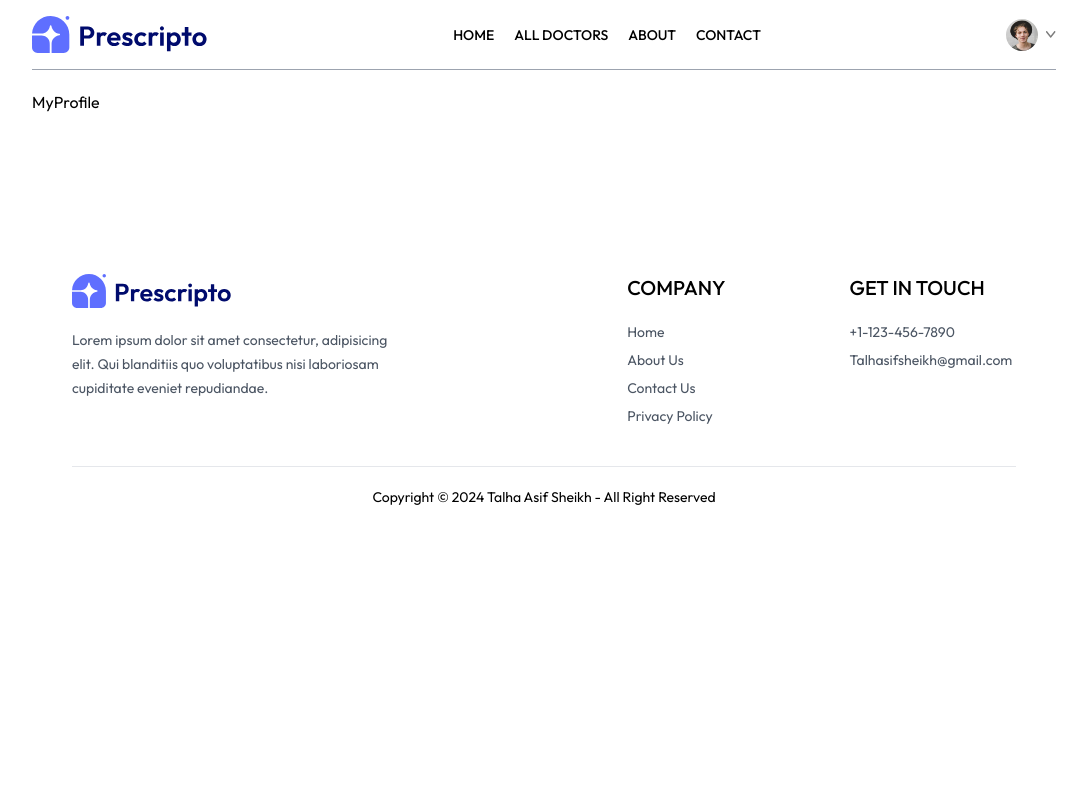
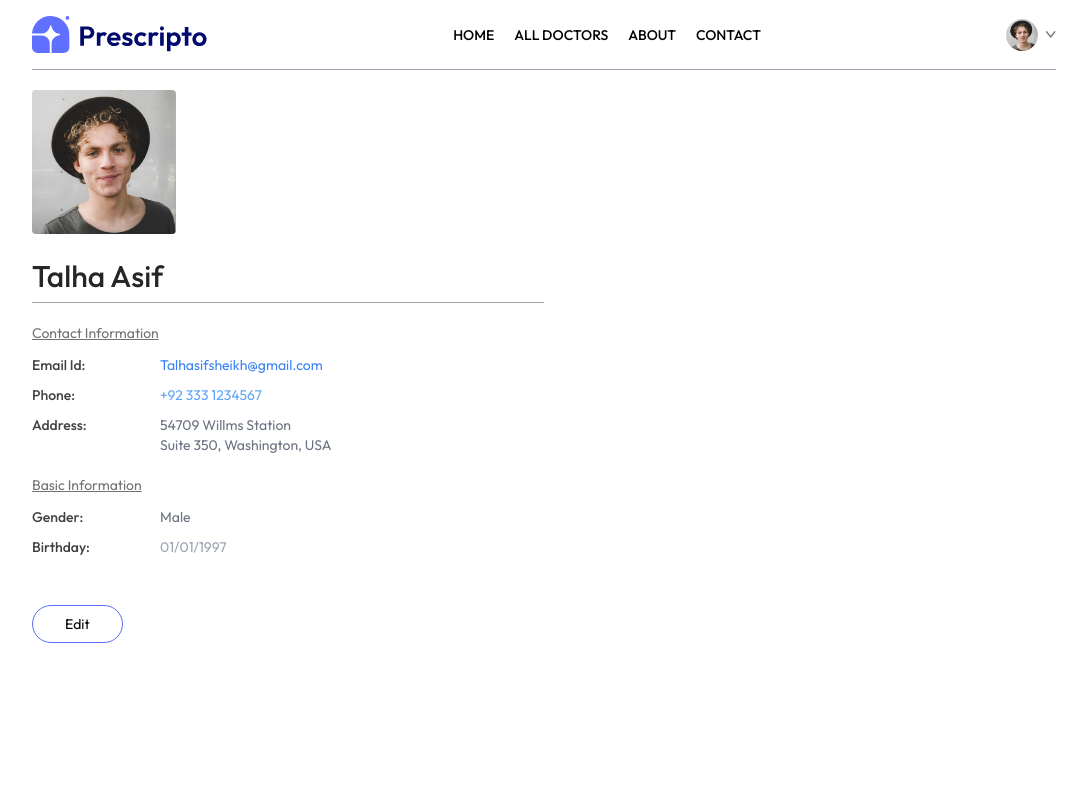
Before and after one commit to TalhaAsifSheikh/Prescripto, a React (Vite) app: page /my-profile in a window 1280 px wide. Shown: the top 800 px of the page, without its empty margins (96-1183 px from the left). Built offline with nearby package versions, Linux system fonts and the light colour scheme.

Commit message:
profile page

```diff
--- a/src/pages/MyProfile.jsx
+++ b/src/pages/MyProfile.jsx
@@ -1,7 +1,102 @@
-import React from 'react'
+import React, { useState } from 'react'
+import { assets } from '../assets/assets'
 
 export default function MyProfile() {
+
+  const [userData, setUserData] = useState({
+    name: 'Talha Asif',
+    image: assets.profile_pic,
+    email: 'Talhasifsheikh@gmail.com',
+    phone: '+92 333 1234567',
+    address: {
+      line1: '54709 Willms Station',
+      line2: 'Suite 350, Washington, USA'
+    },
+    gender: 'Male',
+    dob: '01/01/1997',
+  })
+
+  const [isEdit, setIsEdit] = useState(false)
+
   return (
-    <div>MyProfile</div>
+    <div className='max-w-lg flex flex-col gap-2 text-sm'>
+      <img className='w-36 rounded' src={userData.image} alt="" />
+
+      {
+        isEdit
+          ? <input className='bg-gray-50 text-3xl font-medium max-w-60 mt-4' type='text' value={userData.name} onChange={(e) => setUserData(prev => ({ ...prev, name: e.target.value }))} />
+          : <p className='font-medium text-3xl text-neutral-800 mt-4'>{userData.name}</p>
+      }
+
+      <hr className='bg-zinc-400 h-[1px] border-none'/>
+
+      <div>
+        <p className='text-neutral-500 underline mt-3'>Contact Information</p>
+        <div className='grid grid-cols-[1fr_3fr] gap-y-2.5 mt-3 text-neutral-700'>
+          <p className='font-medium'>Email Id:</p>
+          {
+            isEdit
+              ? <input className='bg-gray-100 max-w-52' type='text' value={userData.email} onChange={(e) => setUserData(prev => ({ ...prev, email: e.target.value }))} />
+              : <p className='text-blue-500'>{userData.email}</p>
+          }
+
+          <p className='font-medium'>Phone:</p>
+          {
+            isEdit
+              ? <input className='bg-gray-100 max-w-52' type='text' value={userData.phone} onChange={(e) => setUserData(prev => ({ ...prev, phone: e.target.value }))} />
+              : <p className='text-blue-400'>{userData.phone}</p>
+          }
+
+          <p className='font-medium'>Address:</p>
+          {
+            isEdit
+              ? <p>
+                  <input className='bg-gray-50' onChange={(e) => setUserData(prev => ({ ...prev, address: { ...prev.address, line1: e.target.value } }))} value={userData.address.line1} type="text" />
+                  <br />
+                  <input className='bg-gray-50' onChange={(e) => setUserData(prev => ({ ...prev, address: { ...prev.address, line2: e.target.value } }))} value={userData.address.line2} type="text" />
+                </p>
+              : <p className='text-gray-500'>
+                  {userData.address.line1}
+                  <br />
+                  {userData.address.line2}
+                </p>
+          }
+
+        </div>
+      </div>
+
+      <div>
+        <p className='text-neutral-500 underline mt-3'>Basic Information</p>
+        <div className='grid grid-cols-[1fr_3fr] gap-y-2.5 mt-3 text-neutral-700'>
+          <p className='font-medium'>Gender:</p>
+          {
+            isEdit
+              ? <select className='max-w-20 bg-gray-100' onChange={(e) => setUserData(prev => ({ ...prev, gender: e.target.value }))} value={userData.gender}>
+                  <option value="Male">Male</option>
+                  <option value="Female">Female</option>
+                </select>
+              : <p className='text-gray-500'>{userData.gender}</p>
+          }
+
+          <p className='font-medium'>Birthday:</p>
+          {
+            isEdit
+              ? <input className='max-w-28 bg-gray-100' type='date' onChange={(e) => setUserData(prev => ({ ...prev, dob: e.target.value }))} value={userData.dob} />
+              : <p className='text-gray-400'>{userData.dob}</p>
+          }
+        </div>
+      </div>
+
+      <div className='mt-10 flex gap-4'>
+        <button className='border border-primary px-8 py-2 rounded-full hover:bg-primary hover:text-white transition-all' onClick={() => setIsEdit(!isEdit)}>
+          {isEdit ? 'Cancel' : 'Edit'}
+        </button>
+        {isEdit && (
+          <button className='border border-primary px-8 py-2 rounded-full hover:bg-primary hover:text-white transition-all' onClick={() => setIsEdit(false)}>
+            Save Information
+          </button>
+        )}
+      </div>
+    </div>
   )
 }
```
